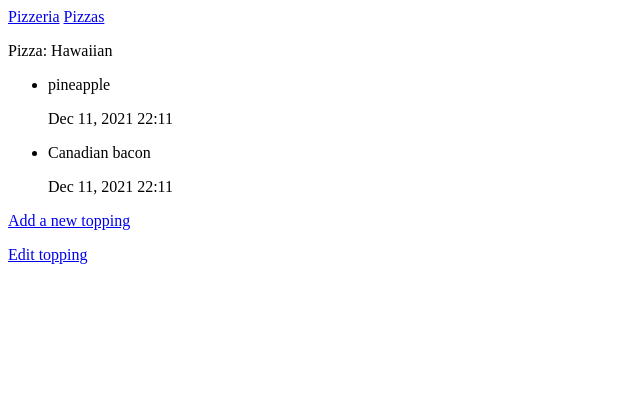
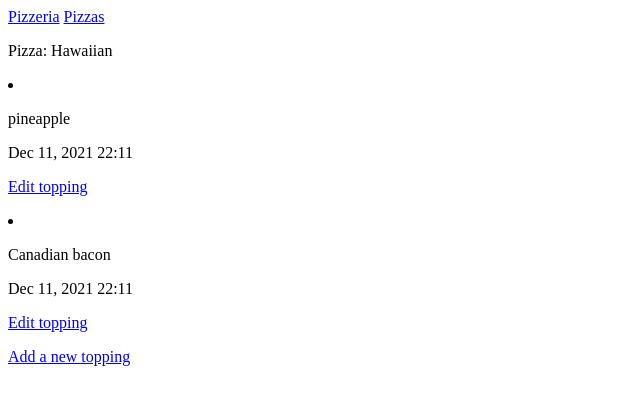
Before and after one commit to sydneycheng/Pizzeria, a Django app: page /pizzas/1/ in a window 1280 px wide. Shown: the top 405 px of the page, without its empty margins (0-640 px from the left). Run offline with Django 3.2, Linux system fonts and the light colour scheme; data comes from the database, SQL or seed files in the repository; both versions use the stored data as it was after the commit.

Commit message:
edit_topping debugging

```diff
--- a/pizzas/templates/pizzas/edit_topping copy.html
+++ b/pizzas/templates/pizzas/edit_topping.html
@@ -4,7 +4,7 @@
 
 <p><a href="{% url 'pizzas:pizza' pizza.id %}">{{ pizza }}</a></p>
 
-<p>Edit toppings:</p>
+<p>Edit topping:</p>
 
 <form action="{% url 'pizzas:edit_topping' topping.id %}" method='post'>
     {% csrf_token %}
--- a/pizzas/templates/pizzas/pizza.html
+++ b/pizzas/templates/pizzas/pizza.html
@@ -4,24 +4,24 @@
 
 <p>Pizza: {{ pizza }}</p>
 
-<ul>
 {% for t in toppings %}
 <li>
     <!-- a vertical line (|) represents a template filter -->
     <p>{{ t.name|linebreaks }}</p>
     <p>{{ t.date_added|date:'M d, Y H:i' }}</p>
+
+    <p>
+        <a href="{% url 'pizzas:edit_topping' topping.id %}">Edit topping</a>
+    </p>
+
 </li>
 {% empty %}
 <li> There are no toppings that have been added to this pizza yet.</li>
 {% endfor %}
-</ul>
 
 <p>
     <a href="{% url 'pizzas:new_topping' pizza.id %}">Add a new topping</a>
 </p>
 
-<p>
-    <a href="{% url 'pizzas:edit_topping' topping.id %}">Edit topping</a>
-</p>
 
 {% endblock content %}
--- a/pizzas/urls.py
+++ b/pizzas/urls.py
@@ -16,5 +16,5 @@
     path("pizzas/<int:pizza_id>/", views.pizza, name="pizza"),
     path("new_pizza/", views.new_pizza, name="new_pizza"),
     path("new_topping/<int:pizza_id>/", views.new_topping, name="new_topping"),
-    path("edit_topping/<int:pizza_id>/", views.edit_topping, name="edit_topping"),
+    path("edit_topping/<int:topping_id>/", views.edit_topping, name="edit_topping"),
 ]
--- a/pizzas/views.py
+++ b/pizzas/views.py
@@ -92,7 +92,7 @@
         form = ToppingForm(instance=topping, data=request.POST)
         if form.is_valid():
             form.save()
-            return redirect("pizzas:pizza", pizza_id=pizza_id)
+            return redirect("pizzas:pizza", pizza_id=pizza.id)
 
     context = {"topping": topping, "pizza": pizza, "form": form}
     return render(request, "pizzas/edit_topping.html", context)
```
Also changed, not shown: db.sqlite3. Lines whose indentation alone changed are shown as unchanged.
